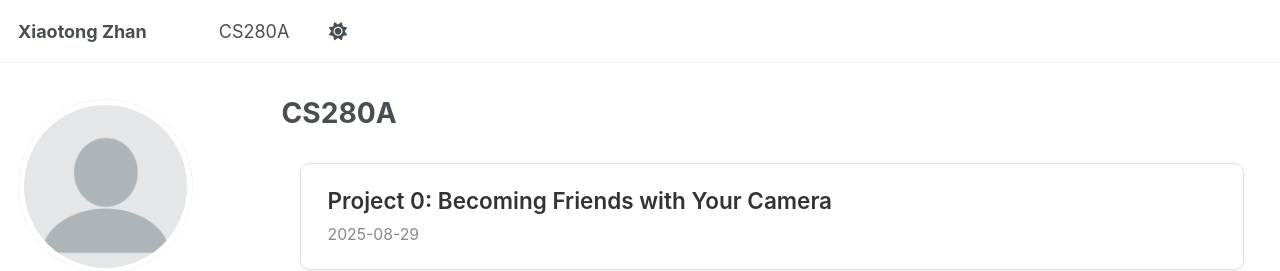
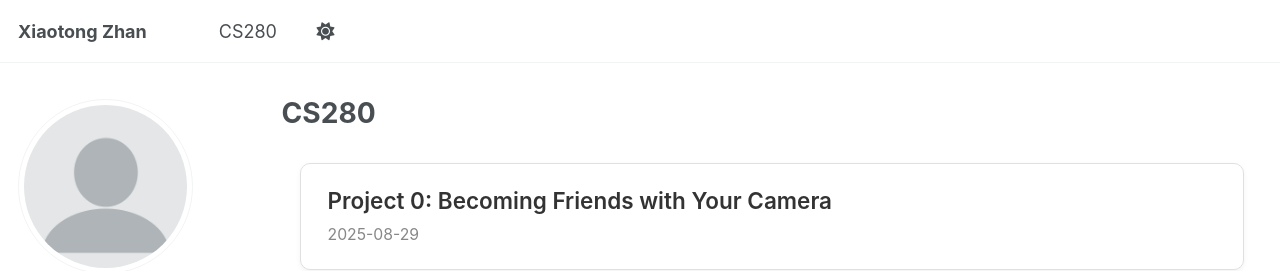
Before and after one commit to XiaotongZhan/XiaotongZhan.github.io, a Jekyll site: the page built from _pages/cs280.md, in a window 1280 px wide. Shown: the top 271 px of the page. Built offline with Jekyll 4.4.1, drawn with Linux system fonts in a browser that asks for light colours; a script that is not in the unit is left out.

```diff
--- a/_data/navigation.yml
+++ b/_data/navigation.yml
@@ -8,5 +8,5 @@
 #      Markdown formatted page while the second is generated using JSON.
 
 main:
-  - title: "CS280A"
-    url: /cs280a/
+  - title: "CS280"
+    url: /cs280/
--- a/_pages/cs280A.md
+++ b/_pages/cs280.md
@@ -1,12 +1,12 @@
 ---
-title: "CS280A"
+title: "CS280"
 layout: assignments_archive
-permalink: /cs280A/
+permalink: /cs280/
 comments: false
 ---
 
 <div class="assignment-grid">
-  {% assign items = site.assignments | where: "course", "CS280A" | sort: "date" | reverse %}
+  {% assign items = site.assignments | where: "course", "CS280" | sort: "date" | reverse %}
   {% for post in items %}
     <div class="assignment-card" onclick="location.href='{{ post.url | relative_url }}'">
       <h2>{{ post.title }}</h2>
```
Also changed, not shown: _assignments/cs280/0/index.md (renamed from _assignments/cs280A/0/index.md, +2 -2 lines), _assignments/cs280/0/media/part1_1.jpeg (renamed from _assignments/cs280A/0/media/part1_1.jpeg), _assignments/cs280/0/media/part1_2.jpeg (renamed from _assignments/cs280A/0/media/part1_2.jpeg), 9 other files.
